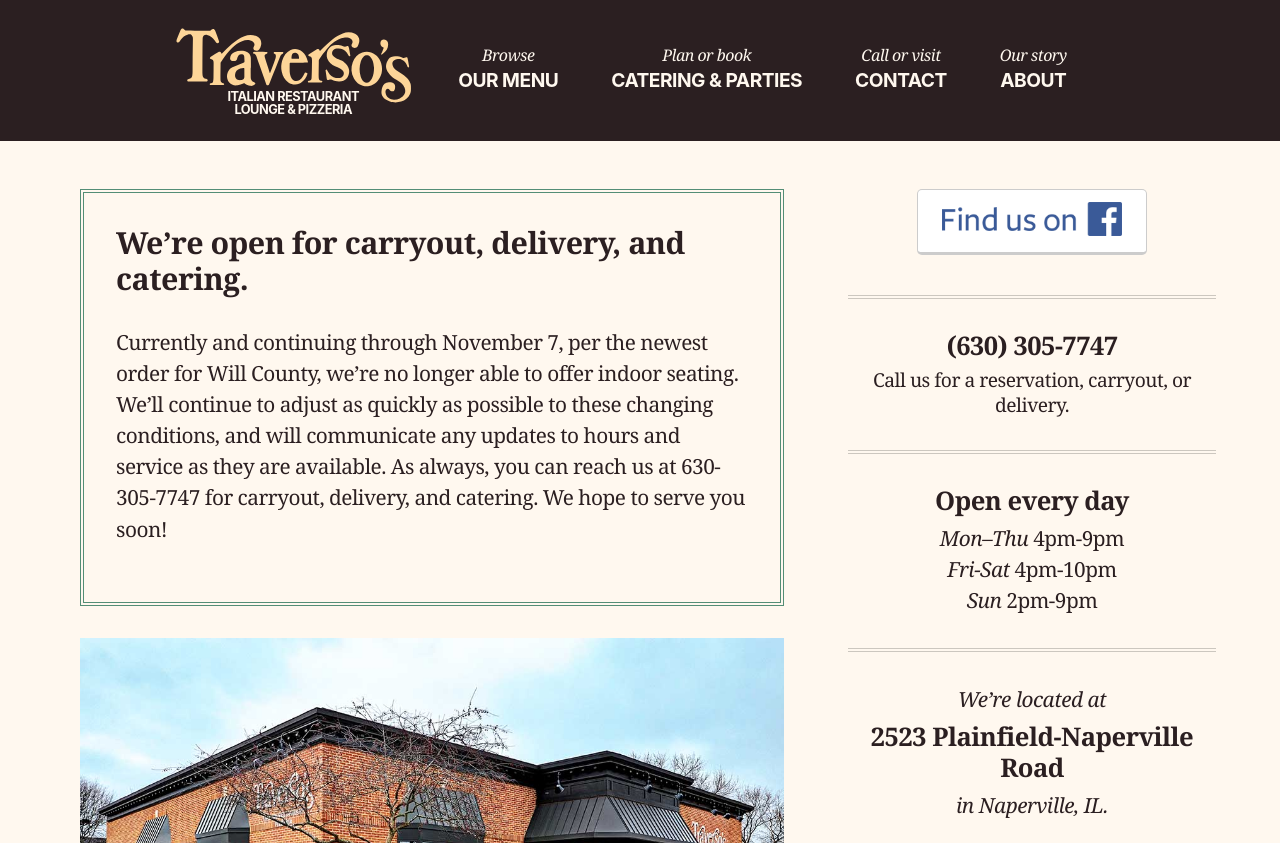
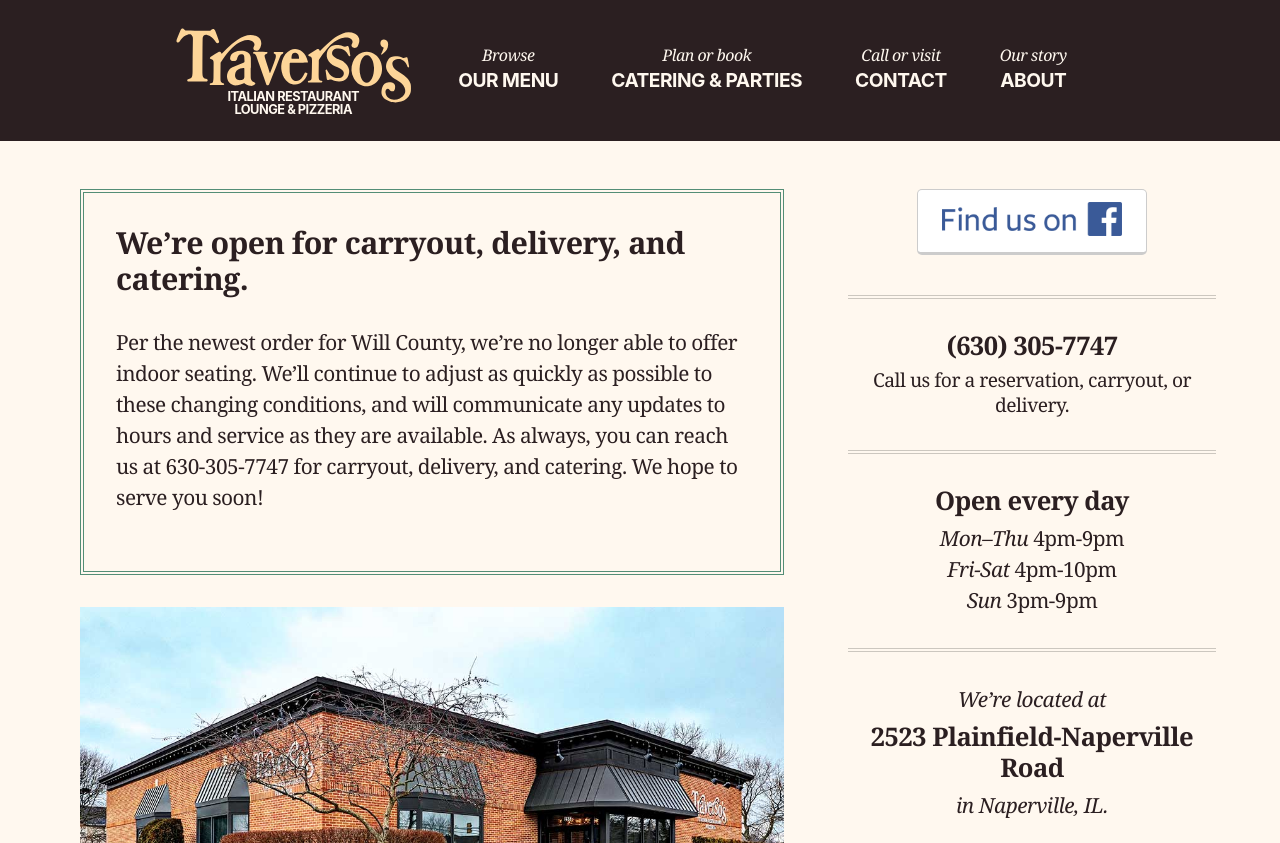
Before and after one commit to traversos/traversos.github.io, a Jekyll site: the page built from index.html, in a window 1280 px wide and 900 px high, cut to the strip 0-843 px from the top of the window. Built offline with Jekyll 4.4.1, drawn with Linux system fonts in a browser that asks for light colours; nearby versions of some CDN libraries.

Commit message:
Sunday hours

```diff
--- a/contact/index.html
+++ b/contact/index.html
@@ -14,7 +14,7 @@
     <ul class="home-hours">
       <li><em>Mon–Thu</em> 4pm-9pm</li>
       <li><em>Fri-Sat</em> 4pm-10pm</li>
-      <li><em>Sun</em> 2pm-9pm</li>
+      <li><em>Sun</em> 3pm-9pm</li>
     </ul>
     <hr>
     <p class="push-half--bottom">Traverso’s is located at <strong>2523 Plainfield-Naperville Road</strong> in Naperville, IL.</p>
--- a/index.html
+++ b/index.html
@@ -7,7 +7,7 @@
     <div class="notice">
       <h1 class="push_half--bottom">We’re open for carryout, delivery, and catering.</h1>
       <p>
-        Currently and continuing through November 7, per the newest order for Will County, we’re no longer able to offer indoor seating. We’ll continue to adjust as quickly as possible to these changing conditions, and will communicate any updates to hours and service as they are available. As always, you can reach us at 630-305-7747 for carryout, delivery, and catering. We hope to serve you soon!
+        Per the newest order for Will County, we’re no longer able to offer indoor seating. We’ll continue to adjust as quickly as possible to these changing conditions, and will communicate any updates to hours and service as they are available. As always, you can reach us at 630-305-7747 for carryout, delivery, and catering. We hope to serve you soon!
       </p>
     </div>
     <p class="centered">
@@ -39,7 +39,7 @@
     <ul class="home-hours">
       <li><em>Mon–Thu</em> 4pm-9pm</li>
       <li><em>Fri-Sat</em> 4pm-10pm</li>
-      <li><em>Sun</em> 2pm-9pm</li>
+      <li><em>Sun</em> 3pm-9pm</li>
     </ul>
     <hr>
     <p class="push-half--bottom"><em>We’re located at</em></p>
```
